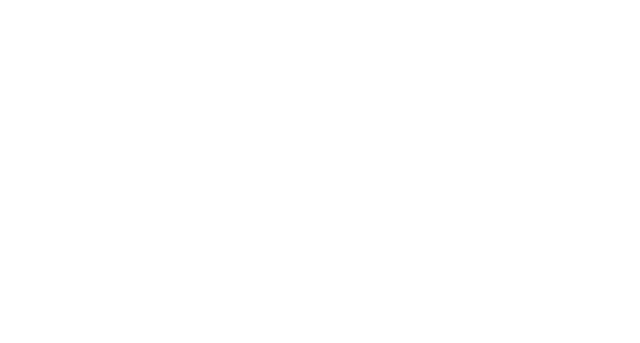
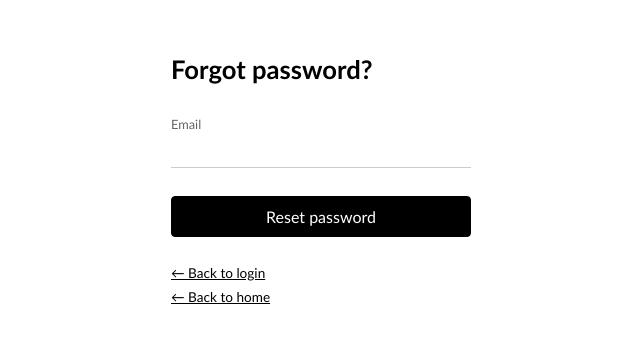
Before and after one commit to Lipiu/lockr, a React (Vite) app in the folder frontend/: page /forgot-password in a window 1280 px wide. Before the commit this address had no page. Shown: the part 229-572 px from the top of the page, without its empty margins (319-959 px from the left). Built offline with nearby package versions, Linux system fonts and the light colour scheme.

Commit message:
implemented frontend for password reset page, will have to implement backend

```diff
--- a/frontend/src/App.tsx
+++ b/frontend/src/App.tsx
@@ -3,6 +3,7 @@ import './App.css'
 import Home from './components/Home/Home';
 import LoginPage from './components/Auth/Login/LoginPage';
 import RegisterPage from './components/Auth/Register/RegisterPage';
+import ForgotPasswordPage from './components/Auth/ForgotPassword/ForgotPasswordPage';
 
 
 
@@ -12,6 +13,7 @@ function App() {
       <Route path="/" element={<Home/>}/>
       <Route path="/login" element={<LoginPage/>}/>
       <Route path="/register" element={<RegisterPage/>}/>
+      <Route path='/forgot-password' element={<ForgotPasswordPage/>}/>
     </Routes>
   )
 }
--- a/frontend/src/components/Auth/AuthPages.css
+++ b/frontend/src/components/Auth/AuthPages.css
@@ -97,6 +97,20 @@
   padding: 0;
 }
 
+.forgot-password-btn {
+  display: inline-flex;
+  width: fit-content;
+  align-self: flex-end;
+  padding: 0;
+  background: none;
+  border: none;
+  font-family: inherit;
+  font-size: 0.85rem;
+  color: black;
+  text-decoration: underline;
+  cursor: pointer;
+}
+
 .link-btn {
   padding: 0;
   align-self: flex-start;
@@ -112,3 +126,7 @@
 .link-btn:hover {
   color: #666;
 }
+
+.forgot-password-btn:hover{
+  color: #666;
+}
--- /dev/null
+++ b/frontend/src/components/Auth/ForgotPassword/ForgotPasswordPage.tsx
@@ -0,0 +1,89 @@
+import { useNavigate } from "react-router-dom";
+import "../AuthPages.css";
+import { useState } from "react";
+import type { SyntheticEvent } from "react";
+
+function ForgotPasswordPage() {
+    const navigate = useNavigate();
+
+    const [email, setEmail] = useState("");
+    const [error, setError] = useState("");
+
+    const handleSubmit = async (e: SyntheticEvent<HTMLFormElement>) => {
+        e.preventDefault();
+        setError("");
+
+        try {
+            const res = await fetch("http://localhost:8080/api/auth/forgot-password", {
+                method: "POST",
+                headers: {
+                    "Content-Type": "application/json"
+                },
+                body: JSON.stringify({ email }),
+                credentials: "include",
+            });
+            if(res.ok){
+                navigate("/login");
+            }
+            else{
+                setError("Could not send password reset request");
+            }
+        }
+        catch {
+            setError("Could not reach the server");
+        }
+    };
+
+    return (
+        <div className="auth-page">
+            <div className="auth-card">
+
+                <h1>Forgot password?</h1>
+
+                <form className="auth-form" onSubmit={handleSubmit}>
+
+                    <label>
+                        Email
+                        <input
+                            type="email"
+                            autoComplete="email"
+                            required
+                            value={email}
+                            onChange={(e) => setEmail(e.target.value)}
+                        />
+                    </label>
+
+                    {error && <p className="auth-error">{error}</p>}
+
+                    <button className="primary-btn" type="submit">
+                        Reset password
+                    </button>
+
+                </form>
+
+                <div className="auth-footer">
+
+                    <button
+                        className="link-btn"
+                        type="button"
+                        onClick={() => navigate("/login")}
+                    >
+                        ← Back to login
+                    </button>
+
+                    <button
+                        className="link-btn"
+                        type="button"
+                        onClick={() => navigate("/")}
+                    >
+                        ← Back to home
+                    </button>
+
+                </div>
+
+            </div>
+        </div>
+    );
+}
+
+export default ForgotPasswordPage;
--- a/frontend/src/components/Auth/Login/LoginPage.tsx
+++ b/frontend/src/components/Auth/Login/LoginPage.tsx
@@ -36,7 +36,6 @@ function LoginPage(){
         <div className="auth-page">
             <div className="auth-card">
                 <h1>Welcome back</h1>
-                <p className="auth-subtitle">Log in to your Lockr account</p>
 
                 <form className="auth-form" onSubmit={handleSubmit}>
                     <label>
@@ -52,7 +51,7 @@ function LoginPage(){
                     </label>
 
                     {error && <p className="auth-error">{error}</p>}
-
+                    <button className="forgot-password-btn" onClick={() => navigate("/forgot-password")}>Forgot password?</button>
                     <button className="primary-btn" type="submit">Log in</button>
                 </form>
 
@@ -61,7 +60,6 @@ function LoginPage(){
                     <button className="link-btn" type="button" onClick={() => navigate("/register")}>
                         Register here
                     </button>
-                    <p></p>
                     <button className="link-btn" type="button" onClick={() => navigate("/")}>
                         ← Back to home
                     </button>
```
